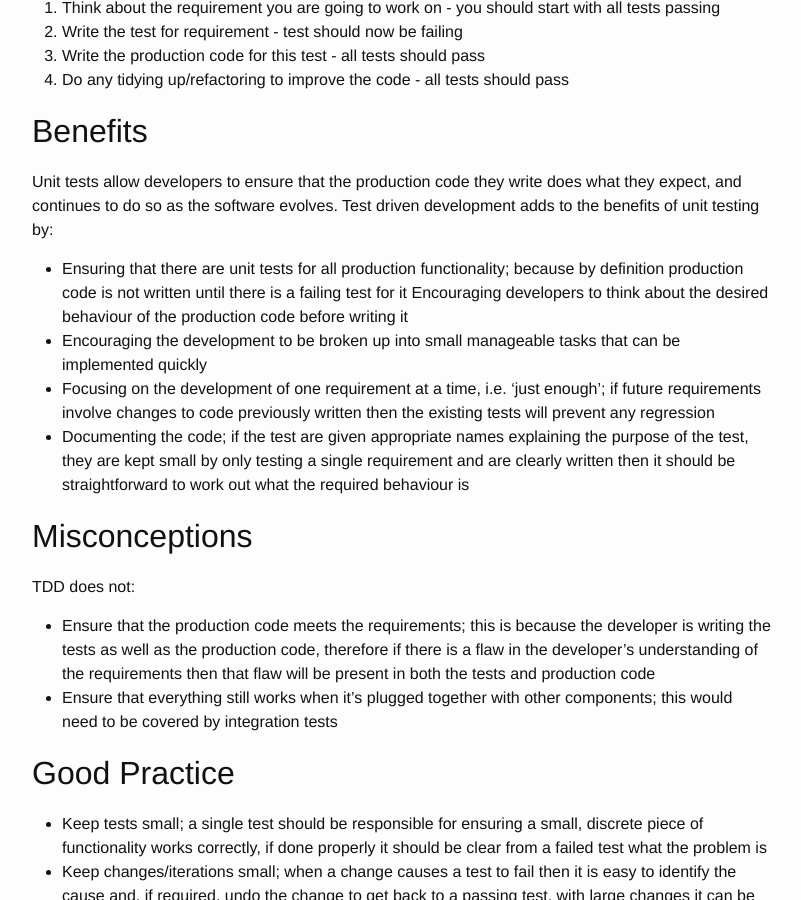
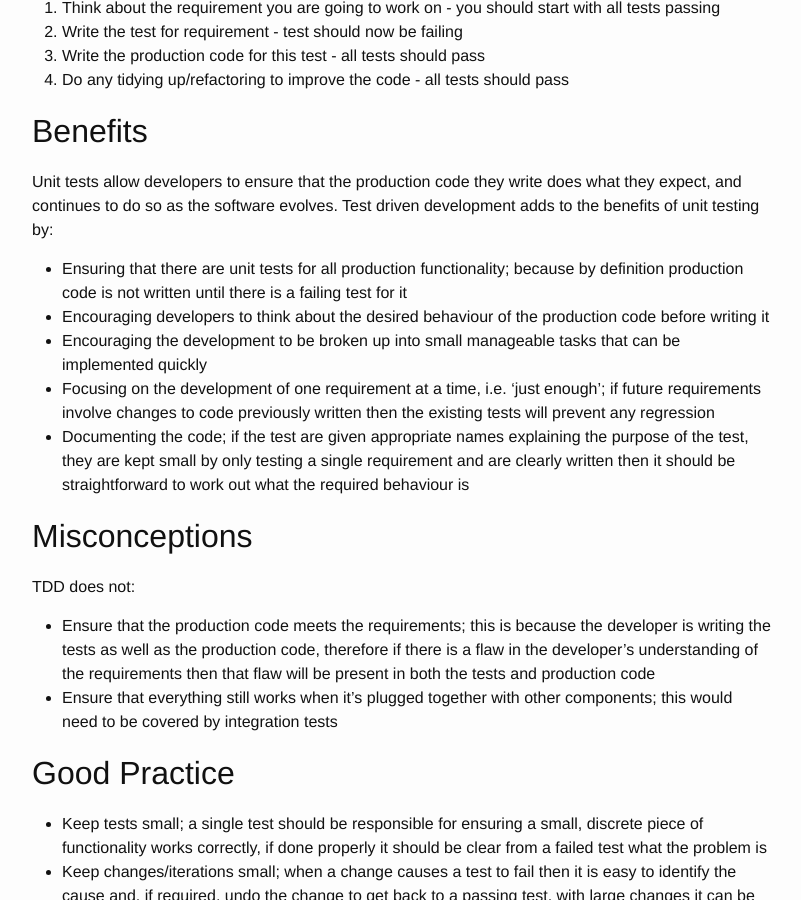
Before and after one commit to daveshepherd/daveshepherd.github.io, a Jekyll site: the page built from _posts/2012-07-17-test-driven-development.markdown, in a window 1280 px wide and 900 px high, scrolled down 468 px. Shown: the whole window, without its empty margins (238-1039 px from the left). Built offline with Jekyll 4.4.1, drawn with Linux system fonts in a browser that asks for light colours.

Commit message:
Apply suggestions from code review
Co-authored-by: Copilot Autofix powered by AI <175728472+Copilot@users.noreply.github.com>

```diff
--- a/_posts/2012-03-08-automated-testing-worth-effort.markdown
+++ b/_posts/2012-03-08-automated-testing-worth-effort.markdown
@@ -48,7 +48,7 @@ Finally, it is important to realise that there is no "one size fits all" solutio
 [software-regression]: https://en.wikipedia.org/wiki/Software_regression
 [unit-testing]: https://en.wikipedia.org/wiki/Unit_testing
 [integration-testing]: https://en.wikipedia.org/wiki/Integration_testing
-[selenium]: hhttps://www.selenium.dev/
+[selenium]: https://www.selenium.dev/
 [james-shore]: https://www.jamesshore.com/v2/blog/2010/alternatives-to-acceptance-testing
 [cobertura]: https://cobertura.github.io/cobertura/
 [martin-fowler]: https://martinfowler.com/articles/continuousIntegration.html#PracticesOfContinuousIntegration
--- a/_posts/2012-07-17-test-driven-development.markdown
+++ b/_posts/2012-07-17-test-driven-development.markdown
@@ -22,7 +22,7 @@ Test driven development (TDD) is a programming technique that advocates the deve
 Unit tests allow developers to ensure that the production code they write does what they expect, and continues to do so as the software evolves. Test driven development adds to the benefits of unit testing by:
 
 - Ensuring that there are unit tests for all production functionality; because by definition production code is not written until there is a failing test for it
-  Encouraging developers to think about the desired behaviour of the production code before writing it
+- Encouraging developers to think about the desired behaviour of the production code before writing it
 - Encouraging the development to be broken up into small manageable tasks that can be implemented quickly
 - Focusing on the development of one requirement at a time, i.e. 'just enough'; if future requirements involve changes to code previously written then the existing tests will prevent any regression
 - Documenting the code; if the test are given appropriate names explaining the purpose of the test, they are kept small by only testing a single requirement and are clearly written then it should be straightforward to work out what the required behaviour is
```
